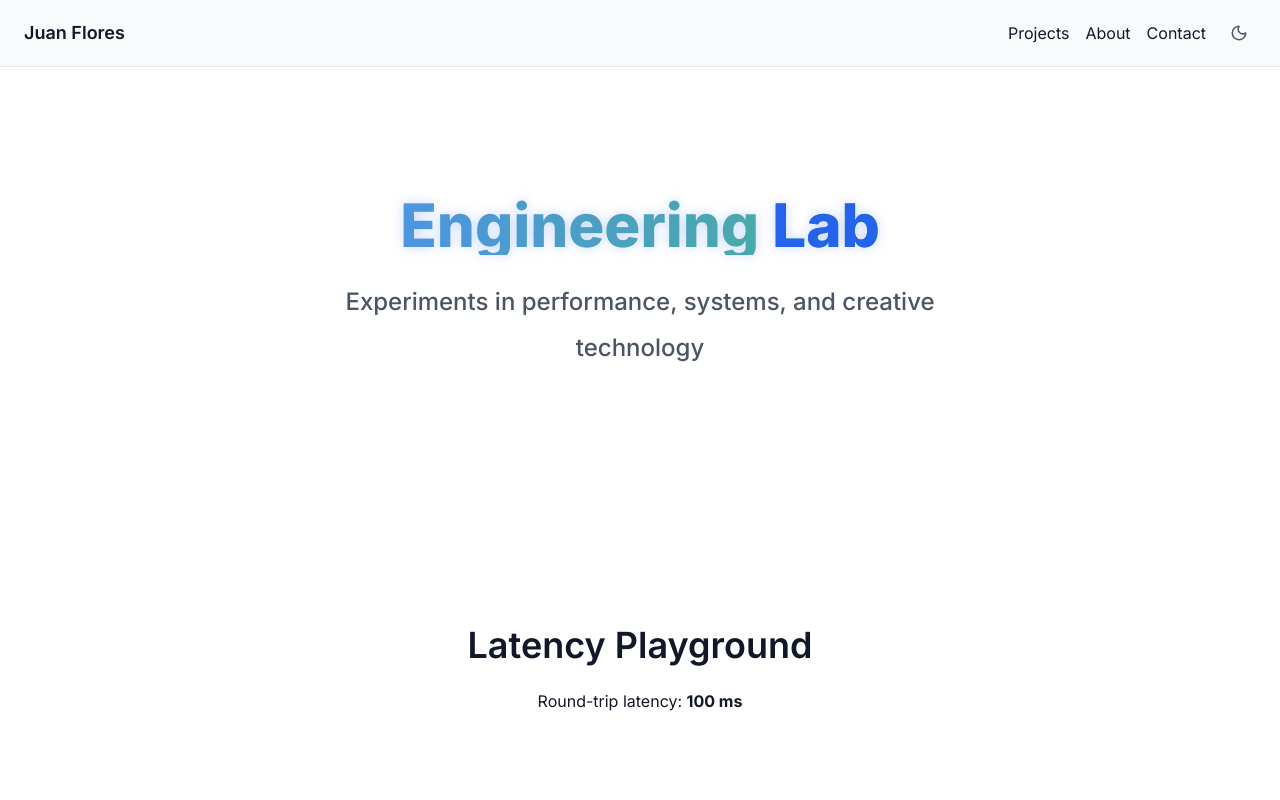
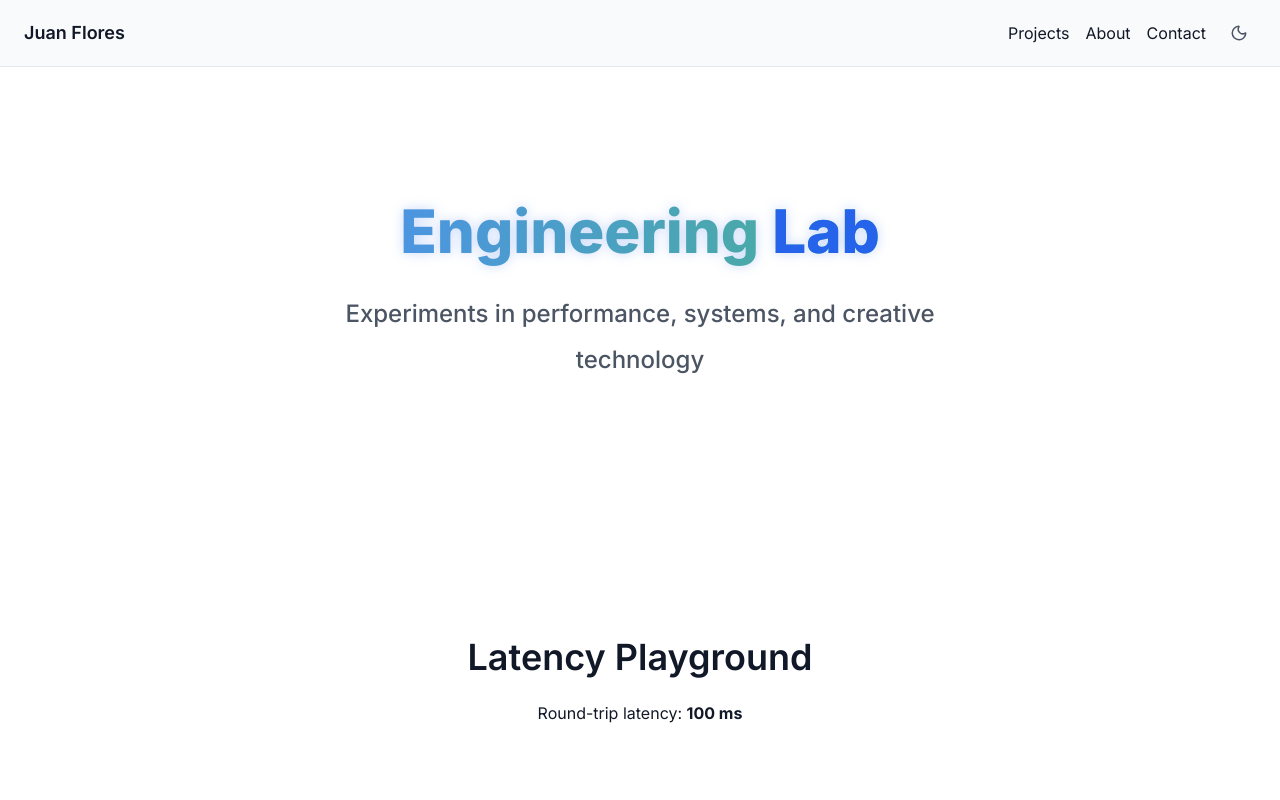
Before and after one commit to jcode82/engineering-lab, a Next.js app: page / in a window 1280 px wide. Shown: the top 800 px of the page. Built offline with nearby package versions, Linux system fonts and the light colour scheme.

Commit message:
bug: fix line height on fontsize 5xl

```diff
--- a/tailwind.config.ts
+++ b/tailwind.config.ts
@@ -53,8 +53,9 @@ const config: Config = {
         '2xl': ['1.5rem', { lineHeight: '1.9' }],
         '3xl': ['1.875rem', { lineHeight: '2.1rem' }],
         '4xl': ['2.25rem', { lineHeight: '2.4rem' }],
-        '5xl': ['3rem', { lineHeight: '1.1' }],
-        '6xl': ['3.75rem', { lineHeight: '1' }],
+        '5xl': ['3rem', { lineHeight: '1.2' }],
+        '6xl': ['3.75rem', { lineHeight: '1.2' }],
+        '7xl': ['4.5rem', { lineHeight: '1.15' }],
       },
       fontWeight: {
         thin: "100",
```
